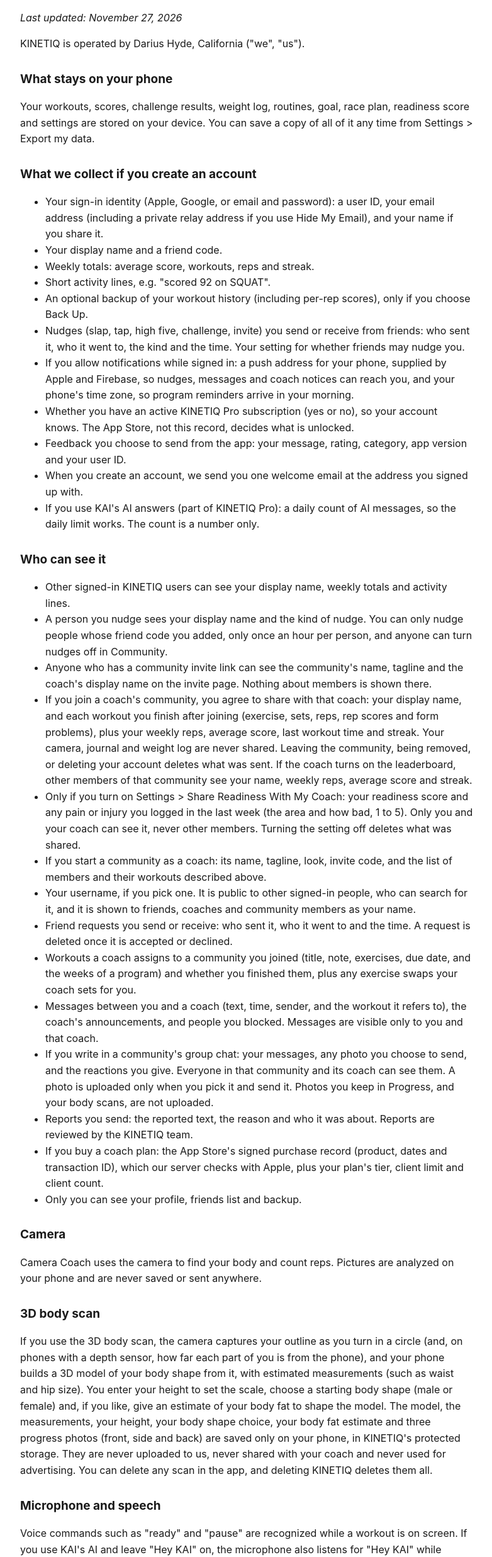
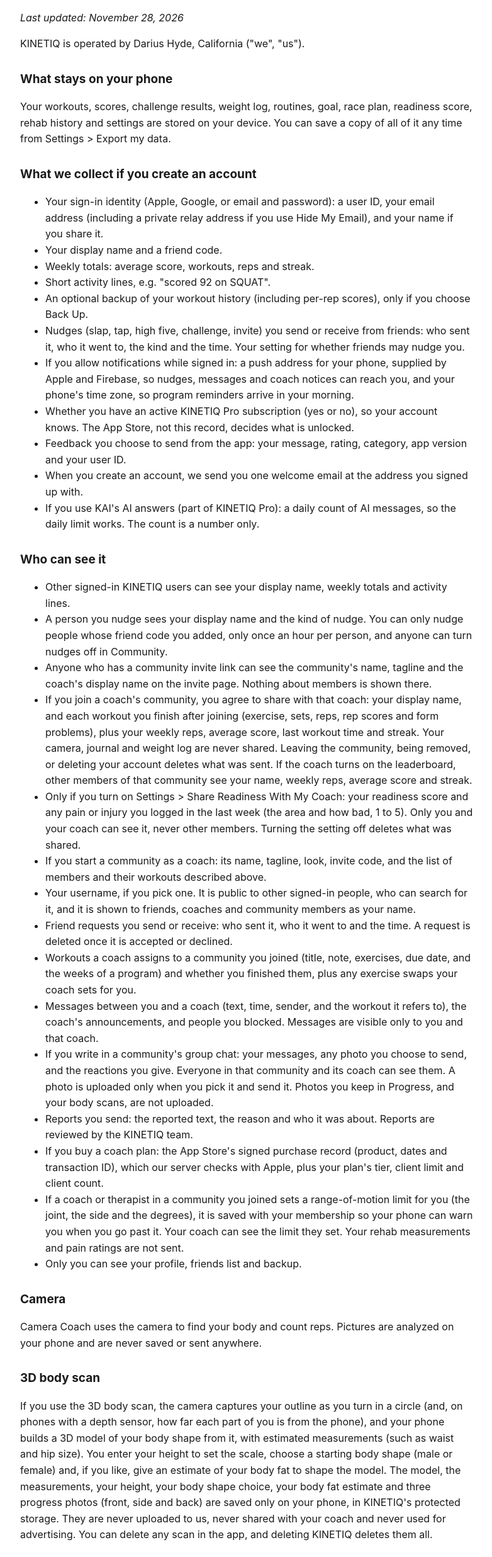
Before and after one commit to KinetiqTech/kinetiq-legal, a plain HTML site: page privacy.html in a window 1280 px wide. Shown: the part 88-2561 px from the top of the page at 63% size, without its empty margins (248-1030 px from the left). Drawn offline with Linux system fonts and the light colour scheme.

Commit message:
Privacy policy: add Rehab section and coach range limits

```diff
--- a/privacy.html
+++ b/privacy.html
@@ -1,10 +1,10 @@
 <!doctype html><html lang="en"><head><meta charset="utf-8"><meta name="viewport" content="width=device-width,initial-scale=1"><title>KINETIQ Privacy Policy</title>
 <style>body{font-family:-apple-system,system-ui,sans-serif;max-width:720px;margin:40px auto;padding:0 20px;line-height:1.6;color:#1a1a1a}h1{font-size:28px}h2{font-size:19px;margin-top:28px}a{color:#2563eb}</style></head><body>
 <h1>KINETIQ Privacy Policy</h1>
-<p><em>Last updated: November 27, 2026</em></p>
+<p><em>Last updated: November 28, 2026</em></p>
 <p>KINETIQ is operated by Darius Hyde, California ("we", "us").</p>
 <h2>What stays on your phone</h2>
-<p>Your workouts, scores, challenge results, weight log, routines, goal, race plan, readiness score and settings are stored on your device. You can save a copy of all of it any time from Settings &gt; Export my data.</p>
+<p>Your workouts, scores, challenge results, weight log, routines, goal, race plan, readiness score, rehab history and settings are stored on your device. You can save a copy of all of it any time from Settings &gt; Export my data.</p>
 <h2>What we collect if you create an account</h2>
 <ul>
 <li>Your sign-in identity (Apple, Google, or email and password): a user ID, your email address (including a private relay address if you use Hide My Email), and your name if you share it.</li>
@@ -34,6 +34,7 @@
 <li>If you write in a community's group chat: your messages, any photo you choose to send, and the reactions you give. Everyone in that community and its coach can see them. A photo is uploaded only when you pick it and send it. Photos you keep in Progress, and your body scans, are not uploaded.</li>
 <li>Reports you send: the reported text, the reason and who it was about. Reports are reviewed by the KINETIQ team.</li>
 <li>If you buy a coach plan: the App Store's signed purchase record (product, dates and transaction ID), which our server checks with Apple, plus your plan's tier, client limit and client count.</li>
+<li>If a coach or therapist in a community you joined sets a range-of-motion limit for you (the joint, the side and the degrees), it is saved with your membership so your phone can warn you when you go past it. Your coach can see the limit they set. Your rehab measurements and pain ratings are not sent.</li>
 <li>Only you can see your profile, friends list and backup.</li>
 </ul>
 <h2>Camera</h2>
@@ -52,6 +53,8 @@
 <p>To speak with a natural voice, the app sends the short coaching sentence (text only, no audio or personal details) to our voice server, which uses ElevenLabs to make the audio. If it is unavailable, your phone's own voice is used.</p>
 <h2>Coach memory, replay and journal</h2>
 <p>Your form habits (coach memory), the last worst-rep replay (joint points only, no video) and your journal (sleep, supplements, injuries, notes) are stored only on your phone. We never receive them. Deleting the app deletes them.</p>
+<h2>Rehab</h2>
+<p>If you use Rehab, the injury area and side you enter, your pain ratings, the range of motion KINETIQ measures (in degrees), the times you went past a limit, your chosen moves and your own limits are stored only on your phone. We never receive them. The report for a therapist is made on your phone as a PDF and leaves your phone only if you choose to share it. Rehab is for tracking and general movement guidance. It is not medical advice or treatment, and it does not replace your doctor or therapist.</p>
 <h2>Notifications</h2>
 <p>Reminders and the hourly squat challenge are scheduled on your phone and nothing about them is sent to us. If you are signed in and allow notifications, your phone's push address is saved on your private profile so friend nudges can be delivered through Apple Push Notification service and Firebase Cloud Messaging. Coach plan renewals and cancellations are also sent to us directly by Apple, so a coach's client limit stays correct. It is removed when you sign out or delete your account.</p>
 <h2>Subscriptions</h2>
```
